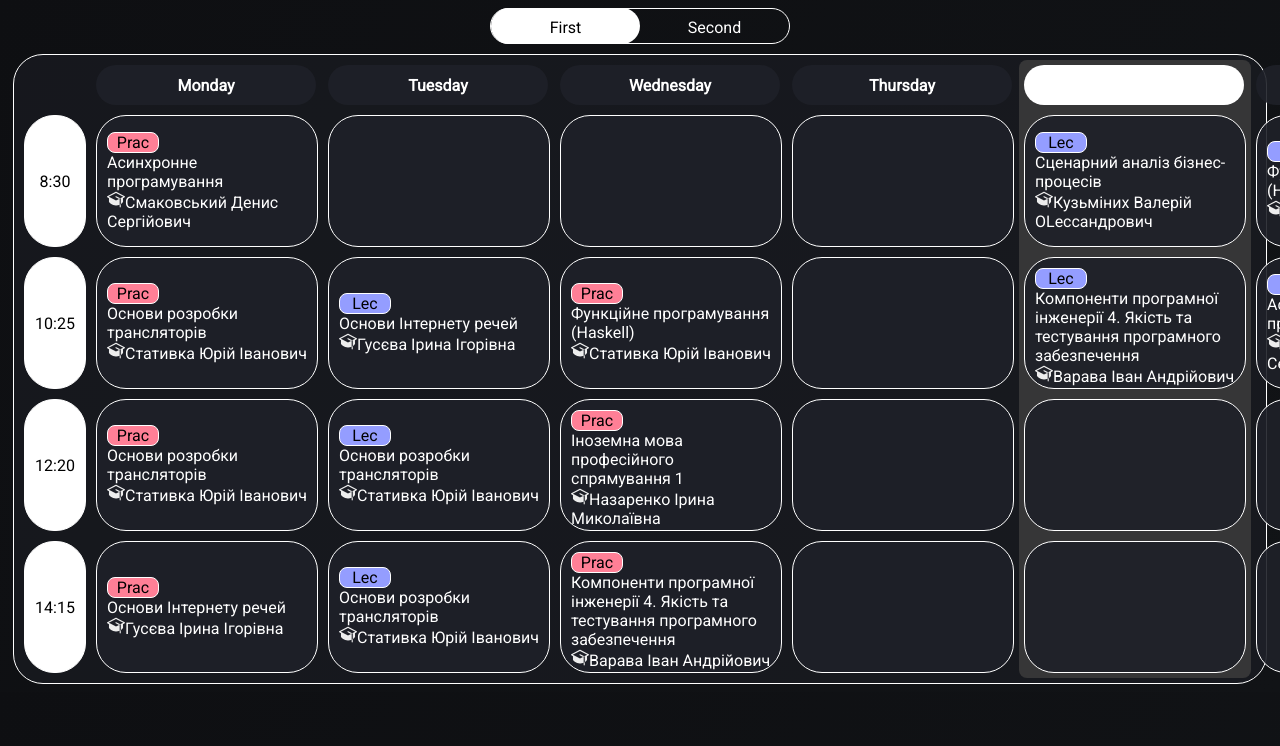
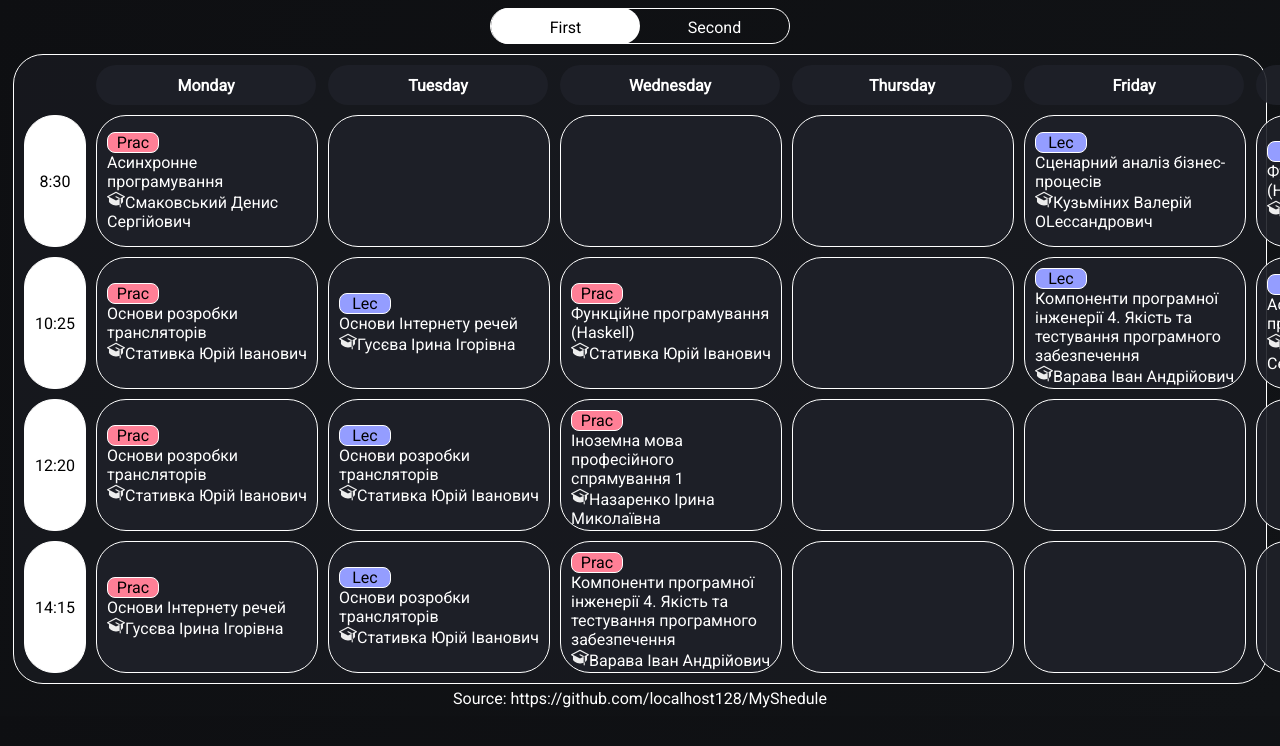
Before and after one commit to localhost128/MyShedule, a plain HTML site: page index.html in a window 1280 px wide. Shown: the top 746 px of the page. Drawn offline with nearby package versions, Linux system fonts and the light colour scheme.

Commit message:
fix some js; add 'sourse' to html; update README.md

```diff
--- a/index.html
+++ b/index.html
@@ -37,7 +37,7 @@
 			<div class="cell weekday"><div>Wednesday</div></div>
 			<div class="cell"></div>
 			<div class="cell"><a href="https://meet.google.com/eon-apra-bqs"><div class="type prac">Prac</div><div class="lesson">Функційне програмування (Haskell)</div><div class="teacher"><img src="teacher.svg">Стативка Юрій Іванович</div></a></div>
-			<div class="cell"><a href="#" onclick="alert('No Linc')"><div class="type prac">Prac</div><div class="lesson">Іноземна мова професійного спрямування 1</div><div class="teacher"><img src="teacher.svg">Назаренко Ірина Миколаївна</div></a></div>
+			<div class="cell"><a href="#"><div class="type prac">Prac</div><div class="lesson">Іноземна мова професійного спрямування 1</div><div class="teacher"><img src="teacher.svg">Назаренко Ірина Миколаївна</div></a></div>
 			<div class="cell"><a href="#"><div class="type prac">Prac</div><div class="lesson">Компоненти програмної інженерії 4. Якість та тестування програмного забезпечення</div><div class="teacher"><img src="teacher.svg">Варава Іван Андрійович</div></a></div>
 		</div>
 		<div class="column">
@@ -113,6 +113,7 @@
 			<div class="cell"></div>
 		</div>
 	</div>
+	<div class="footer">Source: <a href="https://github.com/localhost128/MyShedule">https://github.com/localhost128/MyShedule</div>
 
 
 	<script>
@@ -128,23 +129,14 @@
 	function setCurrent() {
 		let now = new Date();
 		let col = now.getUTCDay();
-		let row = Math.floor(((now.getHours()-8)*60 + now.getMinutes() - 30)/115)+1;
+		let row = Math.floor(((now.getHours() - 8) * 60 + now.getMinutes() - 30) / 115) + 1;
 
-		setCurrentWeekday(col)
-		setCurrentLesson(row, col)
-
-	}
-	function setCurrentWeekday(col){
-		console.log(col)
-		if (col != 0){
-			$('.column').eq(col).addClass('current-day')
-			$('.column').eq(col+7).addClass('current-day')
-		}
-	}
-	function setCurrentLesson(row, col){
-		if (row < 5){
-			$('.column').eq(col).find('.cell').eq(row).addClass('current-lesson')
-			$('.column').eq(col+7).find('.cell').eq(row).addClass('current-lesson')
+		if (col > 0 && row >0 && row < 5){
+			$(".main" ).each(function( index ) {
+				column = $(this).find('.column').eq(col)
+				column.addClass('current-day')
+				.find('.cell').eq(row).addClass('current-lesson')
+			});
 		}
 	}
 	</script>
--- a/style.css
+++ b/style.css
@@ -131,3 +131,10 @@ a {
 img{
 	filter: invert(100%) sepia(0%) saturate(0%) hue-rotate(46deg) brightness(100%) contrast(103%);
 }
+
+.footer{
+	text-align: center;
+}
+.footer a{
+	color: white;
+}
```
Also changed, not shown: template.txt, 1 other file.
